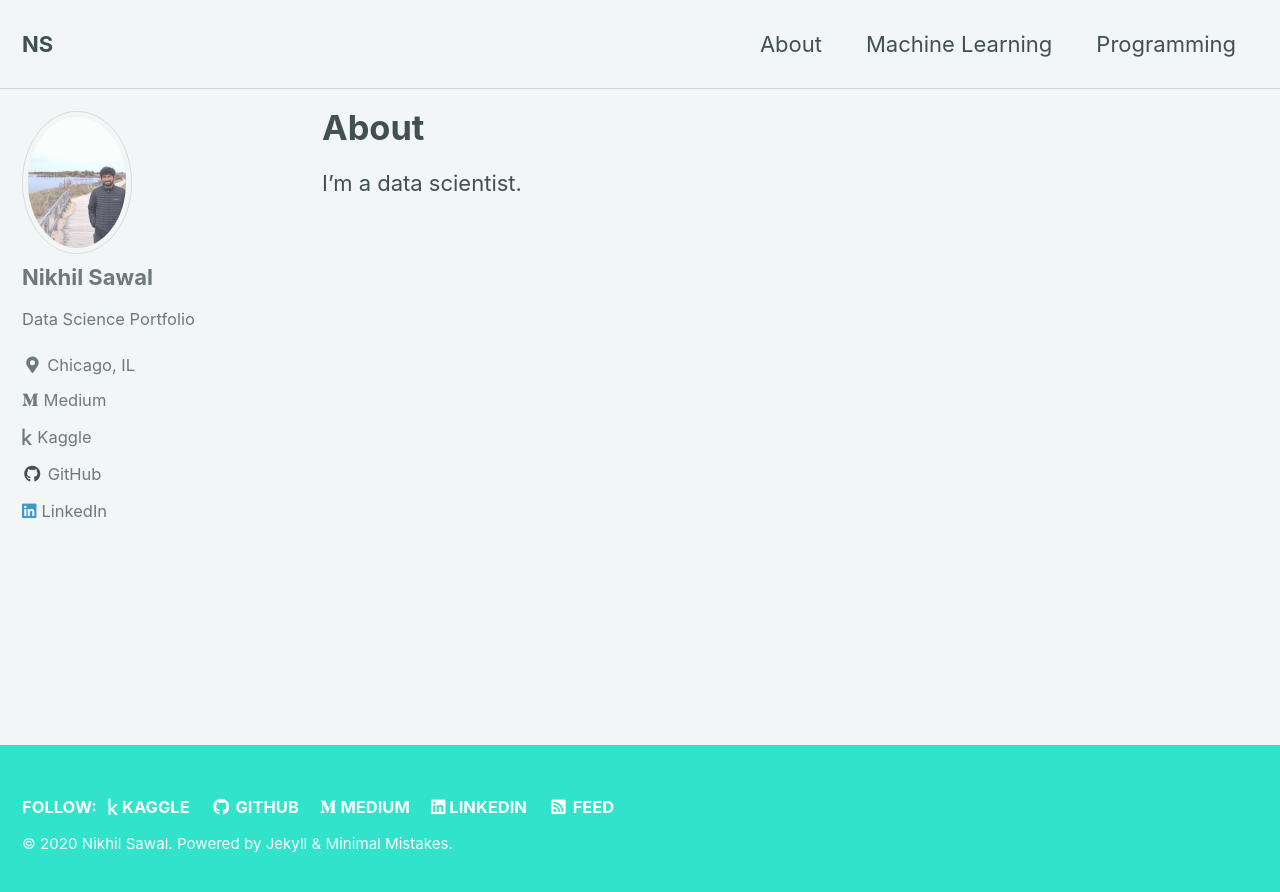
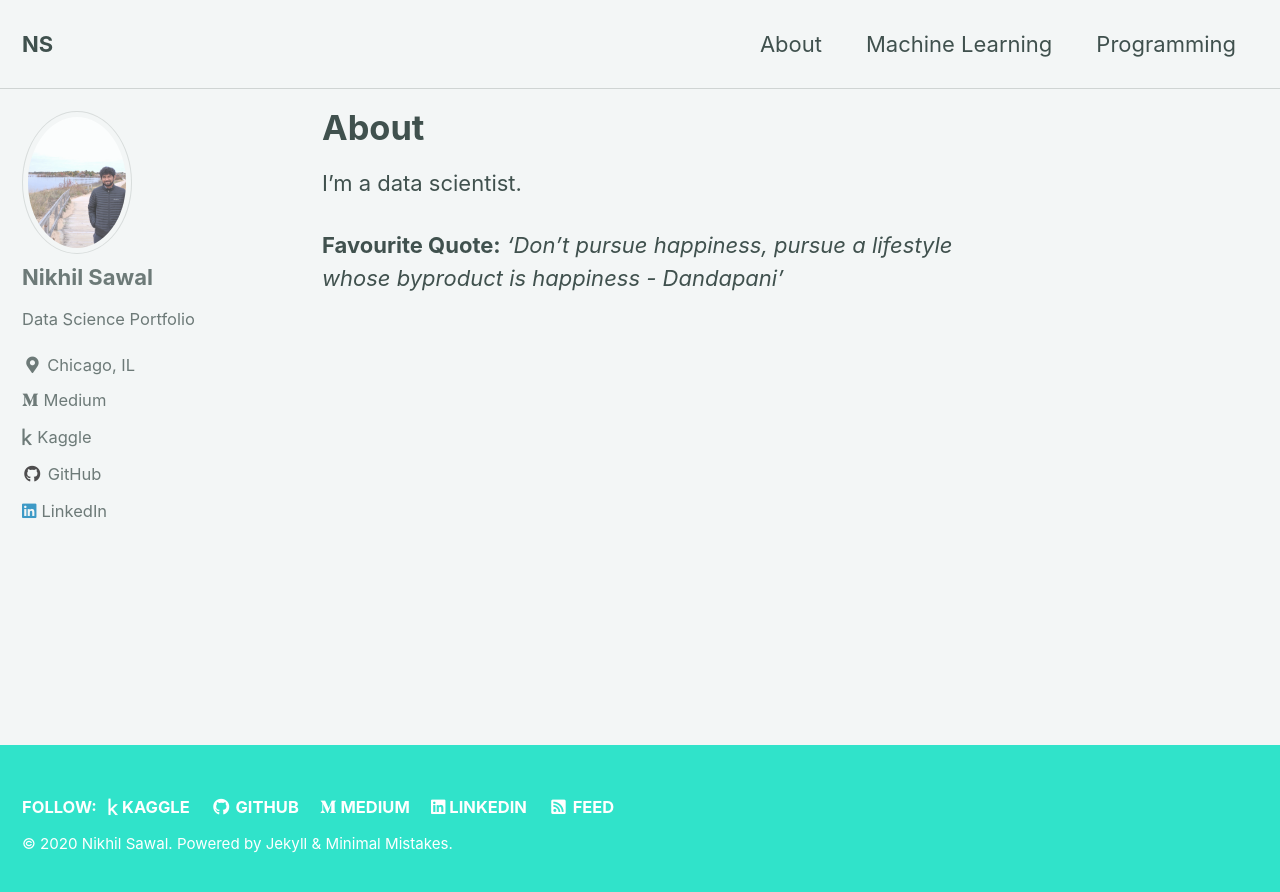
Before and after one commit to NikhilSawal/NikhilSawal.github.io, a Jekyll site: the page built from _pages/about.md, in a window 1280 px wide. Shown: the top 892 px of the page. Built offline with Jekyll 4.4.1, drawn with Linux system fonts in a browser that asks for light colours; cached includes are drawn as plain includes.

Commit message:
About tab

```diff
--- a/_pages/about.md
+++ b/_pages/about.md
@@ -7,3 +7,6 @@ header:
 ---
 
 I'm a data scientist.
+
+**Favourite Quote:**
+*'Don't pursue happiness, pursue a lifestyle whose byproduct is happiness - Dandapani'*
```
